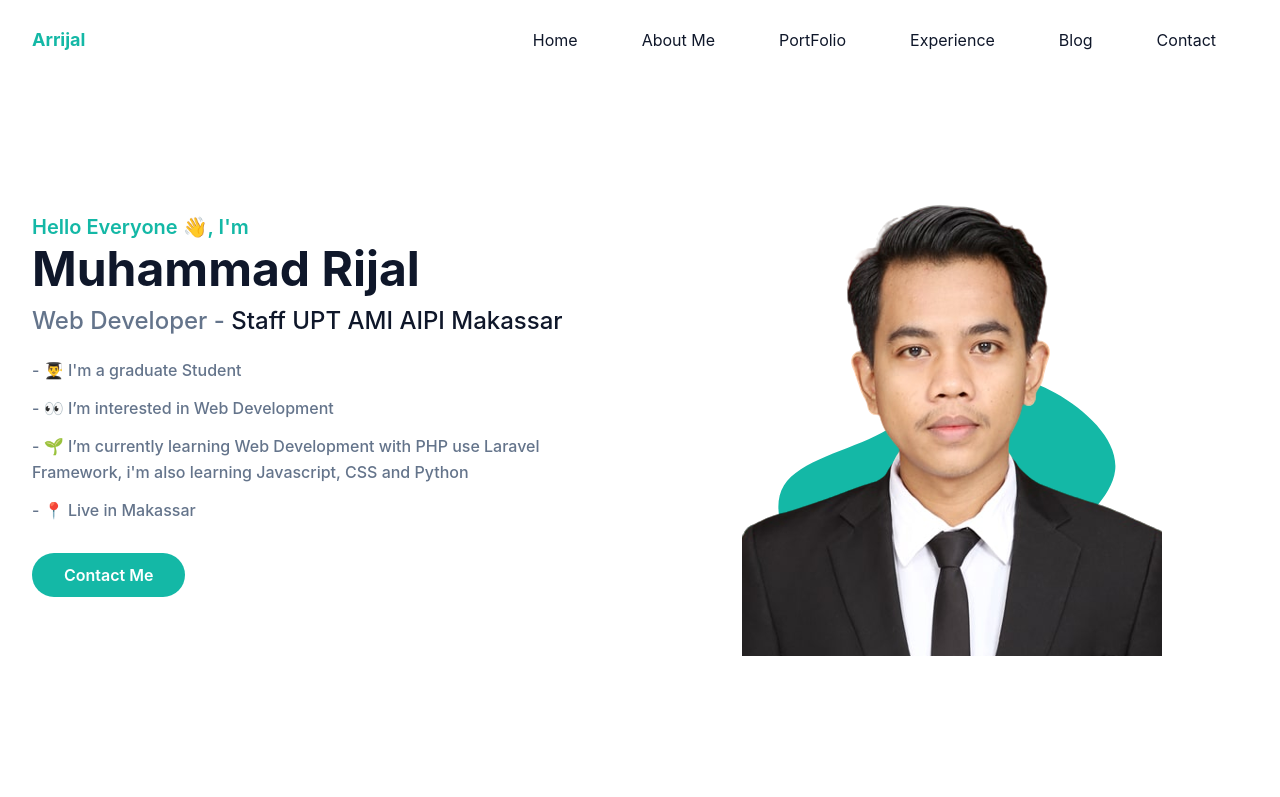
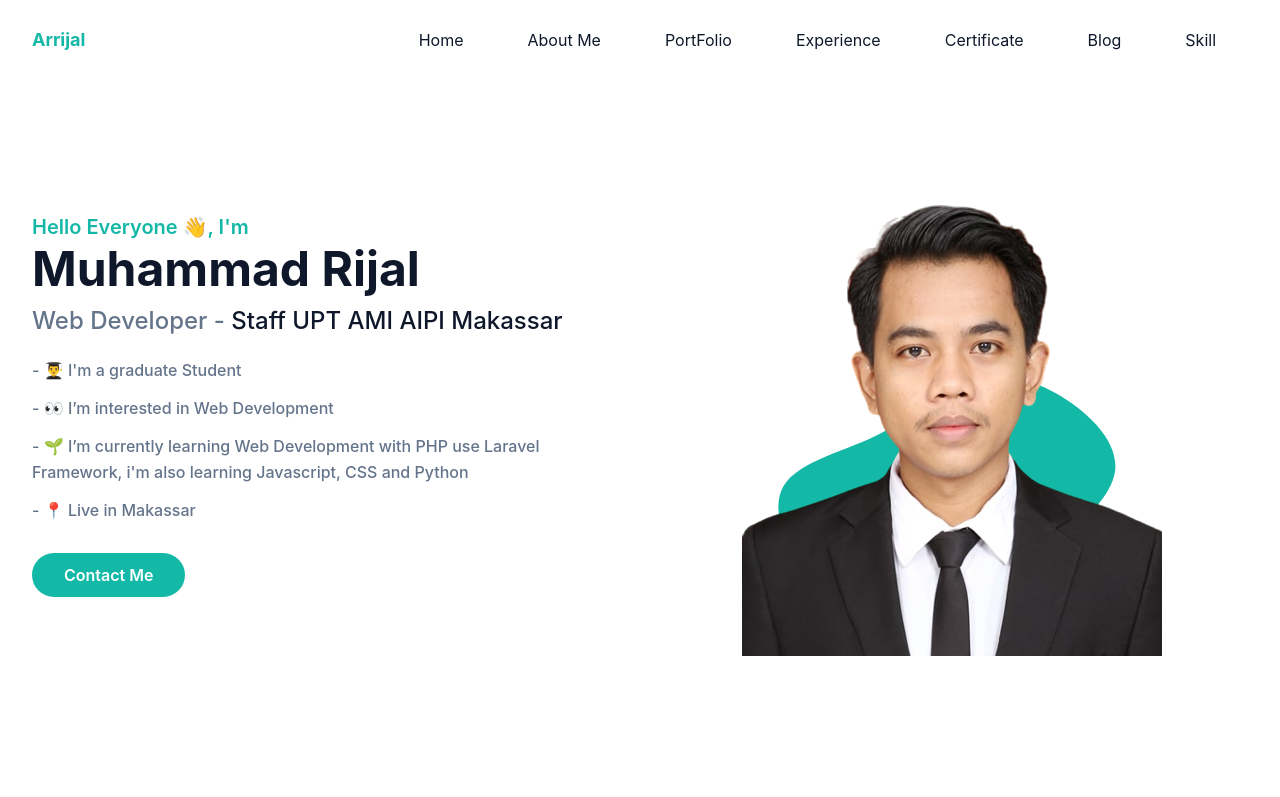
Before and after one commit to rijal98/me, a website: page index.html in a window 1280 px wide. Shown: the top 797 px of the page. Drawn offline with Linux system fonts and the light colour scheme.

Commit message:
ubah nav

```diff
--- a/index.html
+++ b/index.html
@@ -36,10 +36,13 @@
                                 <a href="#pengalaman" class="text-base text-dark py-2 mx-8 flex group-hover:text-primary">Experience</a>
                             </li>
                             <li class="group">
+                                <a href="#certificate" class="text-base text-dark py-2 mx-8 flex group-hover:text-primary">Certificate</a>
+                            </li>
+                            <li class="group">
                                 <a href="#blog" class="text-base text-dark py-2 mx-8 flex group-hover:text-primary">Blog</a>
                             </li>
                             <li class="group">
-                                <a href="#contact" class="text-base text-dark py-2 mx-8 flex group-hover:text-primary">Contact</a>
+                                <a href="#skill" class="text-base text-dark py-2 mx-8 flex group-hover:text-primary">Skill</a>
                             </li>
                         </ul>
                     </nav>
@@ -210,7 +213,7 @@
     </section>
     <!-- Clients Section End -->
     <!-- About Section Start-->
-    <section id="about" class="pt-36 pb-32">
+    <section id="certificate" class="pt-36 pb-32">
         <div class="container">
             <div class="mx-auto text-center mb-16">
                 <h4 class="font-semibold text-lg text-primary mb-2">Lisensi dan Sertifikasi</h4>
@@ -238,7 +241,7 @@
                         <h3 class="font-semibold text-dark mb-3 sm:text-2xl lg:text-3xl whitespace-pre">Pemrograman dengan Python</h3>
                         <h4 class="font-medium text-xs text-secondary md:text-lg">📆 Diterbitkan September 2021</h4>
                         <p class="font-medium text-xs text-secondary md:text-lg">📝 ID Kredensial 1OP8LJ15VZQK</p>
-                        <a href="https://www.dicoding.com/certificates/1OP8LJ15VZQK" class="mr-3 text-base text-xs text-dark bg-slate-100 px-5 py-1 rounded-full border hover:shadow-lg flex border-slate-300 hover:opacity-80 transition duration-300 ease-in-out">Tampilkan Kredensial 👁</a>
+                        <a href="https://www.dicoding.com/certificates/1OP8LJ15VZQK" class="mr-3 text-base text-xs text-dark bg-slate-100 px-5 py-1 rounded-full border hover:shadow-lg flex border-slate-300 hover:opacity-80 transition duration-300 ease-in-out target="_blank>Tampilkan Kredensial 👁</a>
                         </div>
                         </div>
                         </div>
@@ -267,7 +270,7 @@
                         <h3 class="font-semibold text-dark mb-3 sm:text-2xl lg:text-3xl whitespace-pre">HTML - Sololearn</h3>
                         <h4 class="font-medium text-xs text-secondary md:text-lg">📆 Diterbitkan Juni 2016</h4>
                         <p class="font-medium text-xs text-secondary md:text-lg">📝 ID Kredensial #1014-890261</p>
-                        <a href="https://www.sololearn.com/Certificate/1014-890261/pdf/" class="mr-3 text-base text-xs text-dark bg-slate-100 px-5 py-1 rounded-full border hover:shadow-lg flex border-slate-300 hover:opacity-80 transition duration-300 ease-in-out">Tampilkan Kredensial 👁</a>
+                        <a href="https://www.sololearn.com/Certificate/1014-890261/pdf/" class="mr-3 text-base text-xs text-dark bg-slate-100 px-5 py-1 rounded-full border hover:shadow-lg flex border-slate-300 hover:opacity-80 transition duration-300 ease-in-out target="_blank>Tampilkan Kredensial 👁</a>
                         </div>
                         </div>
                         </div>
@@ -308,7 +311,7 @@
 
 
     <!-- Contact Section Start -->
-    <section id="contact" class="pt-36 pb-32">
+    <section id="skill" class="pt-36 pb-32">
         <div class="container">
             <div class="w-full px-4">
                 <div class="max-w-xl mx-auto text-center mb-10">
@@ -398,6 +401,12 @@
                             <a href="#pengalaman" class="inline-block text-base hover:text-primary mb-3">Pengalaman</a>
                         </li>
                         <li>
+                            <a href="#certificate" class="inline-block text-base hover:text-primary mb-3">Certificate</a>
+                        </li>
+                        <li>
+                            <a href="#skill" class="inline-block text-base hover:text-primary mb-3">Skill</a>
+                        </li>
+                        <li>
                             <a href="#contact" class="inline-block text-base hover:text-primary mb-3">Contact</a>
                         </li>
                     </ul>
```
